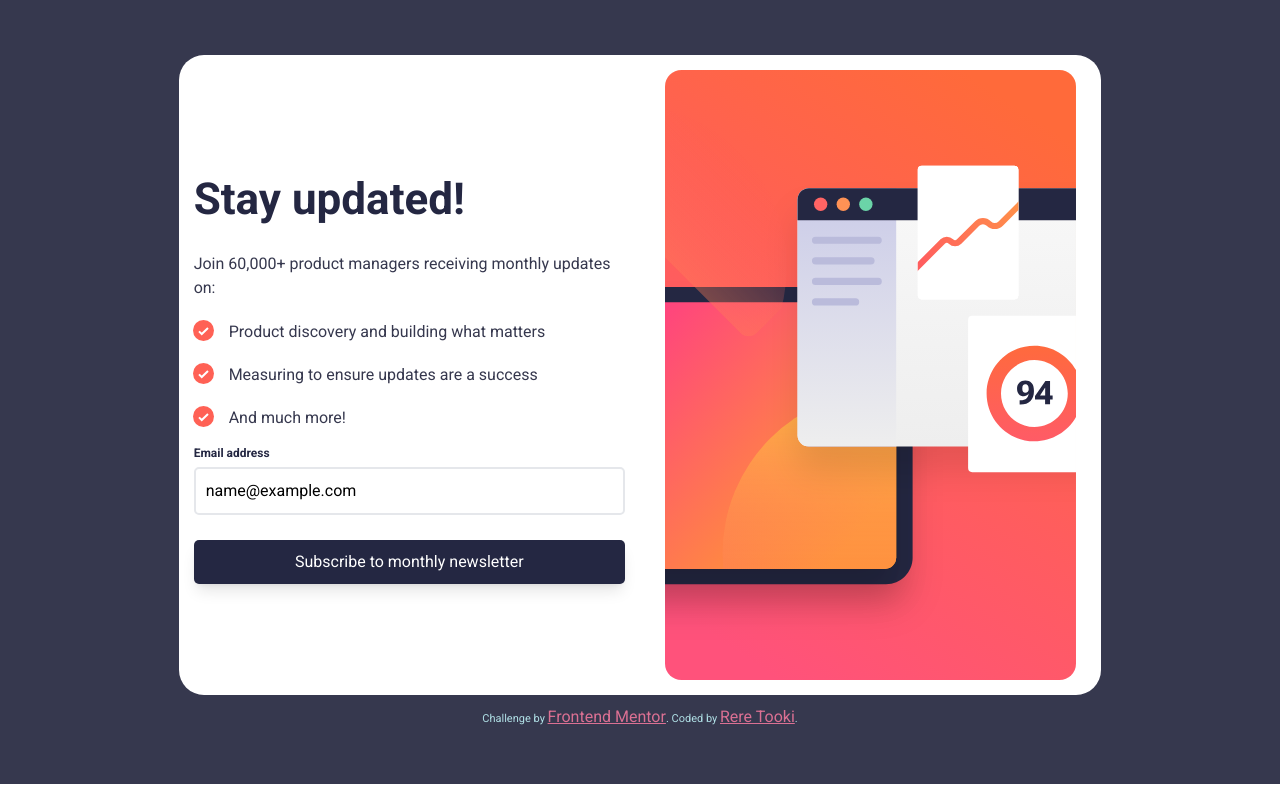
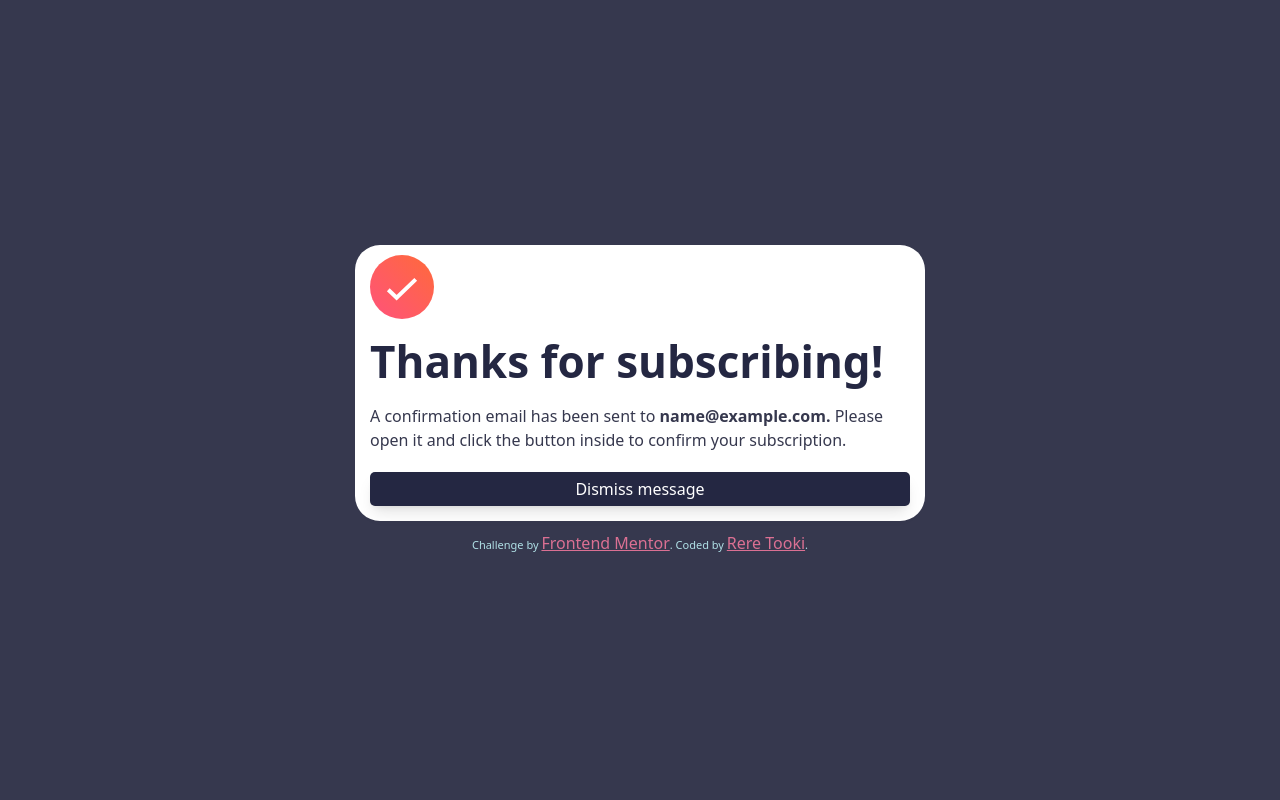
Before and after one commit to RereTooki/newsletter-component, a React (Vite) app: page / in a window 1280 px wide. Both pictures are taken after typing "name@example.com" into the empty fields and a click on the button "Subscribe to monthly newsletter". Built offline with nearby package versions, Linux system fonts and the light colour scheme.

Commit message:
Data successfully passed. No data validation yet.

```diff
--- a/src/components/Card.tsx
+++ b/src/components/Card.tsx
@@ -11,13 +11,13 @@ const Card = () => {
     email: "",
   });
 
-  const handleSubmit = (event: FormEvent) => {
-    event.preventDefault();
-    console.log(person);
-    console.log(person.email);
-    const rere = person.email;
-    console.log(rere + "is the value of rere");
-  };
+  // const handleSubmit = (event: FormEvent) => {
+  //   event.preventDefault();
+  //   console.log(person);
+  //   //console.log(person.email);
+  //   //const rere = person.email;
+  //   //console.log(rere + "is the value of rere");
+  // };
 
   return (
     <>
@@ -32,7 +32,8 @@ const Card = () => {
             <div className=" px-[15px] md:w-1/2 md:h-1/2 md:justify-center md:items-center">
               <CardBody //onClick={() => setIsVisible(false)}
               />
-              <form onSubmit={handleSubmit}>
+              <form //onSubmit={handleSubmit}
+              >
                 <div className=" flex flex-col">
                   <label
                     htmlFor="email"
@@ -55,7 +56,7 @@ const Card = () => {
                 <button
                   className=" mt-[25px] mb-[30px] text-whites p-[10px] rounded-[5px] bg-dark-slate-greys hover:gradient w-full shadow-lg hover:shadow-tomatos/70"
                   type="submit"
-                  //onClick={onClick}
+                  onClick={() => setIsVisible(false)}
                 >
                   Subscribe to monthly newsletter
                 </button>
@@ -86,7 +87,7 @@ const Card = () => {
           <div className=" px-[15px] md:bg-charcoal-greys h-screen w-fit md:w-screen md:h-screen md:px-[355px] flex flex-col justify-center items-center">
             <div className="md:bg-whites md:rounded-[25px] md:pt-[10px] md:pb-[15px] md:px-[15px]">
               <div className="h-[60vh] md:h-fit md:mb-[20px]">
-                <CardBody2 />
+                <CardBody2 emailconfirm={person.email} />
               </div>
               <div className="w-full">
                 <button
--- a/src/components/CardBody2.tsx
+++ b/src/components/CardBody2.tsx
@@ -2,7 +2,11 @@ import React from "react";
 import "../App.css";
 import IconSuccess from "../assets/images/icon-success.svg";
 
-const CardBody2 = () => {
+interface Props {
+  emailconfirm: string;
+}
+
+const CardBody2 = ({ emailconfirm }: Props) => {
   return (
     <>
       <div className="md:whitespace-nowrap">
@@ -11,8 +15,8 @@ const CardBody2 = () => {
           Thanks for subscribing!
         </h1>
         <p className="text-charcoal-greys md:whitespace-normal">
-          A confirmation email has been sent to <b>rere.</b> Please open it and
-          click the button inside to confirm your subscription.
+          A confirmation email has been sent to <b>{emailconfirm}.</b> Please
+          open it and click the button inside to confirm your subscription.
         </p>
       </div>
     </>
```
